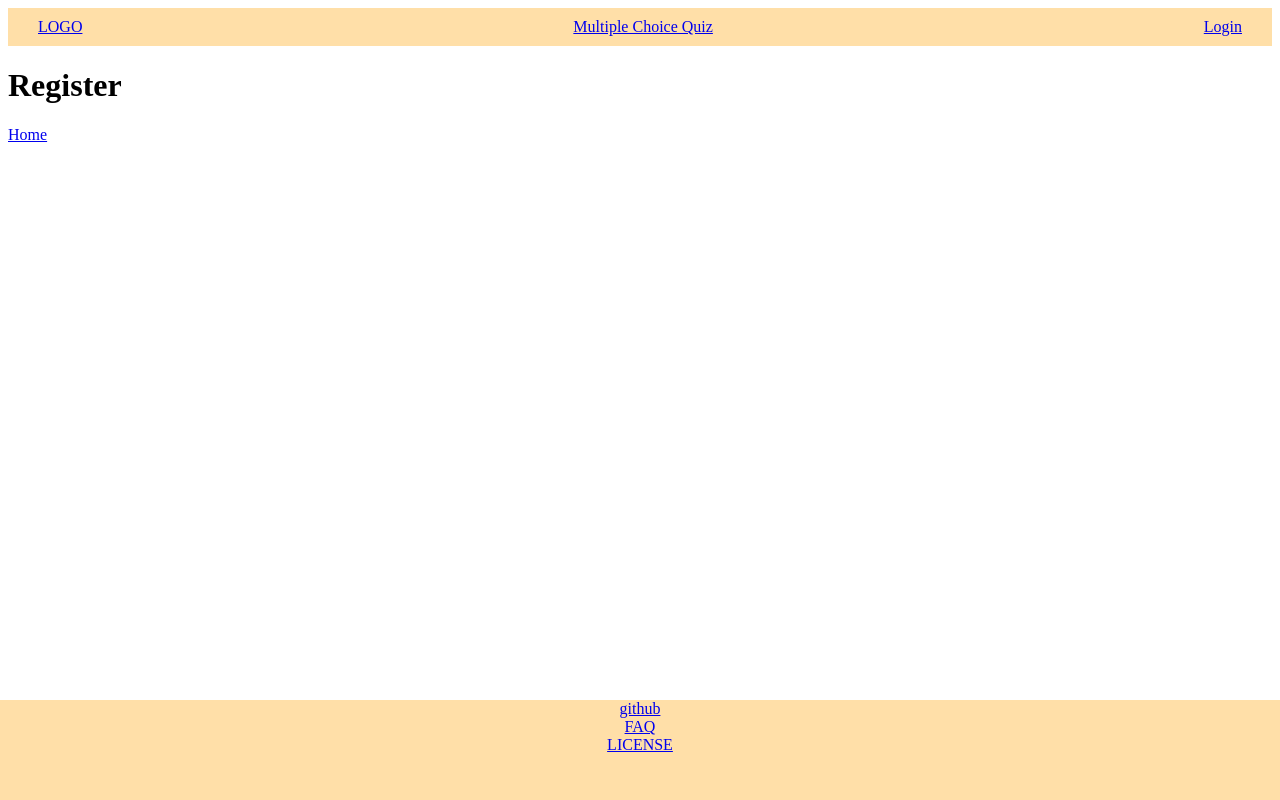
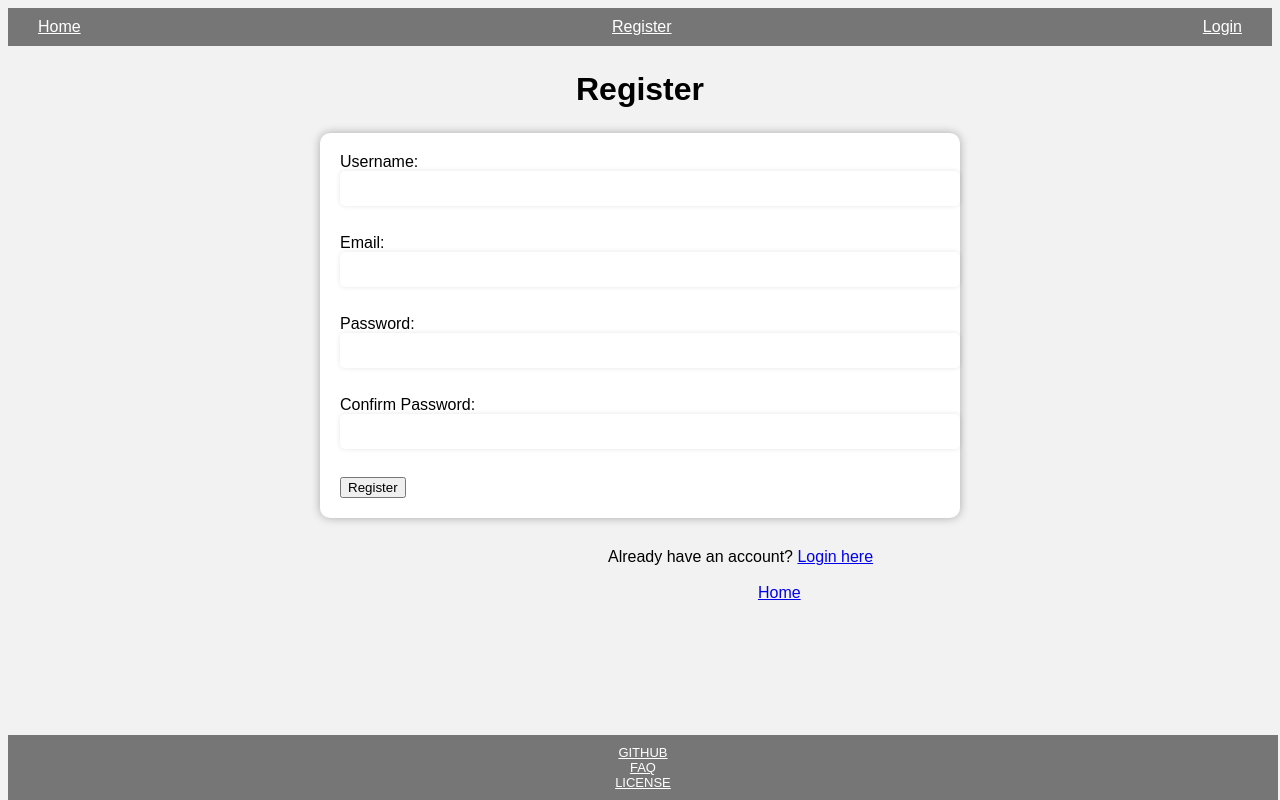
Before and after one commit to beepboop-labs/language-learn, a Vue app in the folder front-end/: page /register in a window 1280 px wide. Built offline with nearby package versions, Linux system fonts and the light colour scheme.

Commit message:
major changes in Login and Registration pages

```diff
--- a/front-end/src/components/Footer.vue
+++ b/front-end/src/components/Footer.vue
@@ -6,7 +6,7 @@
   <footer id="footer">
     <div class="links">
         <div>
-        <a href="https://github.com/beepboop-labs/language-learn"> github </a>
+        <a href="https://github.com/beepboop-labs/language-learn"> GITHUB </a>
     </div>
     <div>
         <a href="#"> FAQ</a>
@@ -22,12 +22,13 @@
 
 <style scoped>
 #footer {
-    background-color: #ffdfa8;
-    height: 100px;
+    color: white;
+    padding: 10px;
+    font-size: small;
+    background-color: #767676;
     position: fixed;
-    left: 0;
     bottom: 0;
-    width: 100%;
+    width: 97.65%;
     text-align: center;
 
 }
@@ -36,4 +37,8 @@
 
 }
 
+:-webkit-any-link {
+  color: white;
+}
+
 </style>
--- a/front-end/src/components/Navbar.vue
+++ b/front-end/src/components/Navbar.vue
@@ -19,11 +19,11 @@ function showMenu() {
             </div>
             <div class="nav-content" :class="this.showMobileMenu ? 'open-menu' : 'closed-menu'">
             <div class="logo">
-                <router-link to="/">LOGO</router-link>
+                <router-link to="/">Home</router-link>
             </div>
                 <ul class="nav-items">
                     <li>
-                        <router-link to="/multiple-choice">Multiple Choice Quiz</router-link>
+                        <router-link to="/register">Register</router-link>
                     </li>
                 </ul>
             <div class="login-button">
@@ -36,9 +36,11 @@ function showMenu() {
 
 <style scoped>
 .nav-menu {
-    background-color: #ffdfa8;
+    background-color: #767676;
+
 }
 .nav-content {
+
     display: flex;
     justify-content: space-between;
     padding: 10px 30px;
@@ -57,7 +59,9 @@ li {
     padding: 0 10px;
 }
 
-
+:-webkit-any-link {
+  color: white;
+}
 .hamburger {
     display: none;
 }
--- a/front-end/src/views/Home.vue
+++ b/front-end/src/views/Home.vue
@@ -1,4 +1,5 @@
 <template>
+
   <div class="container">
     <div class="row">
         <div class="col-md-12">
@@ -6,27 +7,23 @@
         </div>
     </div>
   </div>
+
 </template>
 
 <style scoped>
+
+
 .container {
-  display: flex;
   justify-content: center;
   align-items: center;
-  height: 100vh;
+  height: 80vh;
 }
 
 .image{
-  display: flex;
   justify-content: center;
   align-items: center;
-  height: 100%;
+  width: 213vh;
+  height: 90vh;
 }
 
-.image img {
-  display: block;
-  margin: auto;
-  max-width: 80%;
-  height: 50%;
-}
 </style>
--- a/front-end/src/views/Login.vue
+++ b/front-end/src/views/Login.vue
@@ -1,15 +1,94 @@
-<script setup>
+<template>
+  <div>
+    <div id="login">
+    <h1>Login</h1>
 
-
-</script>
-
-<template>
-  <div id="login">
-    <h1>Login</h1>
-    <router-link to = "/">Home</router-link>
+  </div>
+    <form>
+      <label for="username">Username:</label>
+      <input type="text" id="username" v-model="username" />
+      <br />
+      <label for="password">Password:</label>
+      <input type="password" id="password" v-model="password" />
+      <br />
+      <button type="button" @click="login">Login</button>
+    </form>
+    </div>
+    <div class="regLink">
+    Don't have an account?
+    <router-link to = "/Register">Register here<br></router-link>
+    <br>
+    <router-link to = "/" class="home">Home</router-link>
   </div>
 </template>
 
-<style scoped>
+<script>
+export default {
+  data() {
+    return {
+      username: '',
+      password: '',
+    }
+  },
+  methods: {
+    login() {
+      if (this.username && this.password) {
+      // Perform login logic here
+      // For example, send a request to a server
+      // with the username and password
+      window.location.href = '/multiple-choice'
+    } else {
+        alert('Please enter your username and password.')
+      }
+    },
+  },
+}
+</script>
+
+<style>
+body {
+  font-family: Arial, sans-serif;
+  background-color: #f2f2f2;
+}
+h1 {
+  text-align: center;
+  margin-top: 50px;
+  margin-bottom: 50px;
+}
+.regLink{
+  margin-top: 30px;
+  margin-left: 600px;
+}
+.home {
+  margin-left: 150px;
+}
+form {
+  background-color: #ffffff;
+  max-width: 600px;
+  margin: 0 auto;
+  padding: 20px;
+  border-radius: 10px;
+  box-shadow: 0 0 10px rgba(0, 0, 0, 0.3);
+}
+input[type="text"],
+input[type="password"] {
+  display: block;
+  width: 100%;
+  margin-bottom: 10px;
+  padding: 10px;
+  border: none;
+  border-radius: 5px;
+  box-shadow: 0 0 5px rgba(0, 0, 0, 0.1);
+}
+input[type="submit"] {
+  display: block;
+  width: 100%;
+  background-color: #4CAF50;
+  color: #ffffff;
+  padding: 10px;
+  border: none;
+  border-radius: 5px;
+  cursor: pointer;
+}
 
 </style>
--- a/front-end/src/views/MultipleChoiceQuiz.vue
+++ b/front-end/src/views/MultipleChoiceQuiz.vue
@@ -116,6 +116,9 @@
 </script>
 
 <template>
+  <br>
+  MULTIPLE CHOICE QUIZ
+  <br><br>
   <div id="multiple-choice-quiz">
     <div class = "progress">{{ quizIndex + 1 }}/{{ quizLength }}</div>
     <div class = "question">
--- a/front-end/src/views/Register.vue
+++ b/front-end/src/views/Register.vue
@@ -1,15 +1,108 @@
-<script setup>
+<template>
 
-
-</script>
-
-<template>
-  <div id="register">
+  <div>
     <h1>Register</h1>
-    <router-link to = "/">Home</router-link>
+      <form @submit.prevent="register">
+      <label for="username">Username:</label>
+      <input type="text" id="username" v-model="username" />
+      <br />
+      <label for="email">Email:</label>
+      <input type="email" id="email" v-model="email" />
+      <br />
+      <label for="password">Password:</label>
+      <input type="password" id="password" v-model="password" />
+      <br />
+      <label for="confirmPassword">Confirm Password:</label>
+      <input type="password" id="confirmPassword" v-model="confirmPassword" />
+      <br />
+      <button type="button" @click="register">Register</button>
+    </form>
+    </div>
+    <div class="loginLink">
+    Already have an account?
+    <router-link to = "/Login">Login here</router-link><br><br>
+    <router-link to = "/" class="home">Home</router-link>
   </div>
 </template>
 
-<style scoped>
+<script>
+export default {
+  data() {
+    return {
+      username: '',
+      email: '',
+      password: '',
+      confirmPassword: '',
+    }
+  },
+  methods: {
+    register() {
+      if (this.username && this.email && this.password && this.confirmPassword && this.password == this.confirmPassword)
+      {
+      // Perform registration logic here
+      // For example, send a request to a server
+      // with the registration information
+      window.location.href = '/multiple-choice'
+    }
+
+    else if(this.username && this.email && this.password && this.confirmPassword &&this.password != this.confirmPassword)
+    {
+      alert('Password and Confirm Password fields should match')
+    }
+    else {
+        alert('Please enter all the fields.')
+      }
+
+    },
+  },
+}
+</script>
+
+<style>
+body {
+  font-family: Arial, sans-serif;
+  background-color: #f2f2f2;
+}
+h1 {
+  text-align: center;
+  margin-top: 25px;
+  margin-bottom: 25px;
+}
+.loginLink{
+  margin-top: 30px;
+  margin-left: 600px;
+}
+.home {
+  margin-left: 150px;
+}
+form {
+  background-color: #ffffff;
+  max-width: 600px;
+  margin: 0 auto;
+  padding: 20px;
+  border-radius: 10px;
+  box-shadow: 0 0 10px rgba(0, 0, 0, 0.3);
+}
+input[type="text"],
+input[type="email"],
+input[type="password"] {
+  display: block;
+  width: 100%;
+  margin-bottom: 10px;
+  padding: 10px;
+  border: none;
+  border-radius: 5px;
+  box-shadow: 0 0 5px rgba(0, 0, 0, 0.1);
+}
+input[type="submit"] {
+  display: block;
+  width: 100%;
+  background-color: #4CAF50;
+  color: #ffffff;
+  padding: 10px;
+  border: none;
+  border-radius: 5px;
+  cursor: pointer;
+}
 
 </style>
```
